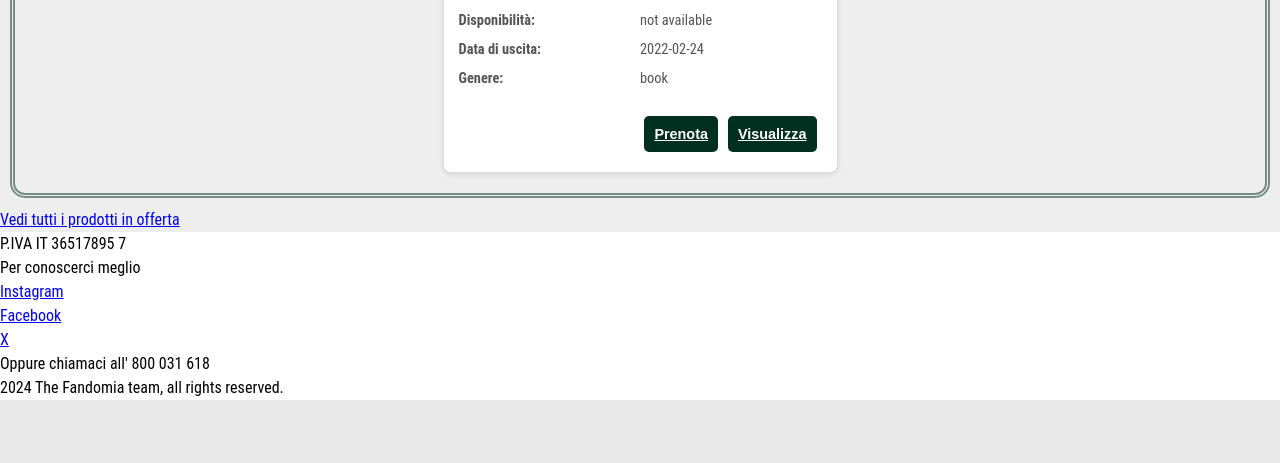
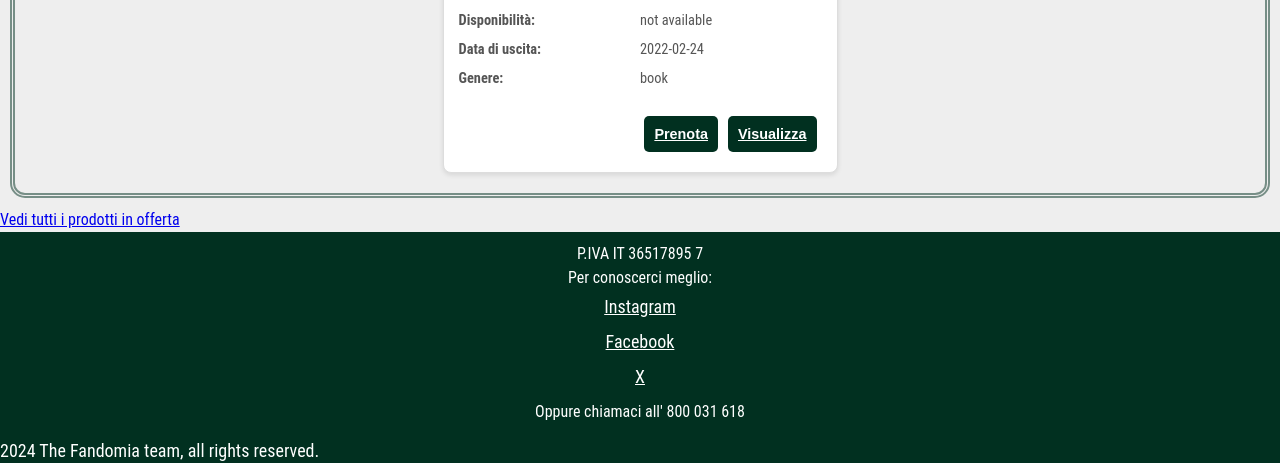
Before and after one commit to stoccotommaso02/fandomia, a PHP site: page / in a window 1280 px wide. Shown: the part 2712-3175 px from the top of the page. Before the commit the page ends 3112 px from the top, so only its background shows below. Run offline with PHP 8.4, Linux system fonts and the light colour scheme; data comes from the database, SQL or seed files in the repository; data that the repository does not hold is empty.

Commit message:
add footer + product_page minor fixes

```diff
--- a/docker-compose.yml
+++ b/docker-compose.yml
@@ -23,7 +23,6 @@ services:
       - "3306:3306"
     volumes:
       - db_data:/var/lib/mysql
-      - ./db_dumps:/docker-entrypoint-initdb.d
       - ./db_dumps:/data/
 
 volumes:
--- a/src/assets/css/style.css
+++ b/src/assets/css/style.css
@@ -50,10 +50,10 @@ body {
 }
 
 header {
-    z-index: 1;
+    /* z-index: 1;
     top: 0;
     left: 0;
-    right: 0;
+    right: 0; */
     background-color: var(--headerBackgroundColor);
     color: var(--headerTextColor);
 }
@@ -327,6 +327,41 @@ section ul {
     background-color: #004494;
 }
 
+.footer{
+    background-color: var(--headerBackgroundColor);
+    color: var(--headerTextColor);
+    max-width:100%;
+}
+
+.contact_info{
+    display: flex;
+    flex-direction: column;
+    padding: 10px;
+    align-items: center;
+}
+
+
+.contact_info dd{
+    padding:5px;
+}
+
+.contact_info dd a{
+    color: #FFFFFF;
+    font-size: large;
+    width: 100%;
+    padding: 0.5em 1em;
+}
+
+.contact_info dd a:hover{
+    background-color: var(--accentColor);
+    color: var(--textColor);
+    text-transform: uppercase;
+}
+
+.signature{
+    font-size:large;
+}
+
 /* Punto di rottura per dispositivi mobili (max 760px) */
 @media (max-width: 760px) {
     ul {
--- a/src/templates/footer.html
+++ b/src/templates/footer.html
@@ -2,7 +2,7 @@
 
     <dl class="contact_info">               <!--sistemare con degli <span> i vari numeri e abbreviazioni per accessibilita'-->
         <dt> P.IVA IT 36517895 7</dt>
-        <dt> Per conoscerci meglio</dt>
+        <dt> Per conoscerci meglio:</dt>
         <dd> <a href="https://www.instagram.com/"> Instagram </a> </dd>
         <dd> <a href="https://www.facebook.com/"> Facebook </a> </dd>
         <dd> <a href="https://x.com/"> X </a> </dd>
```
Also changed, not shown: src/assets/css/product_page_style.css (+15 -73 lines).
